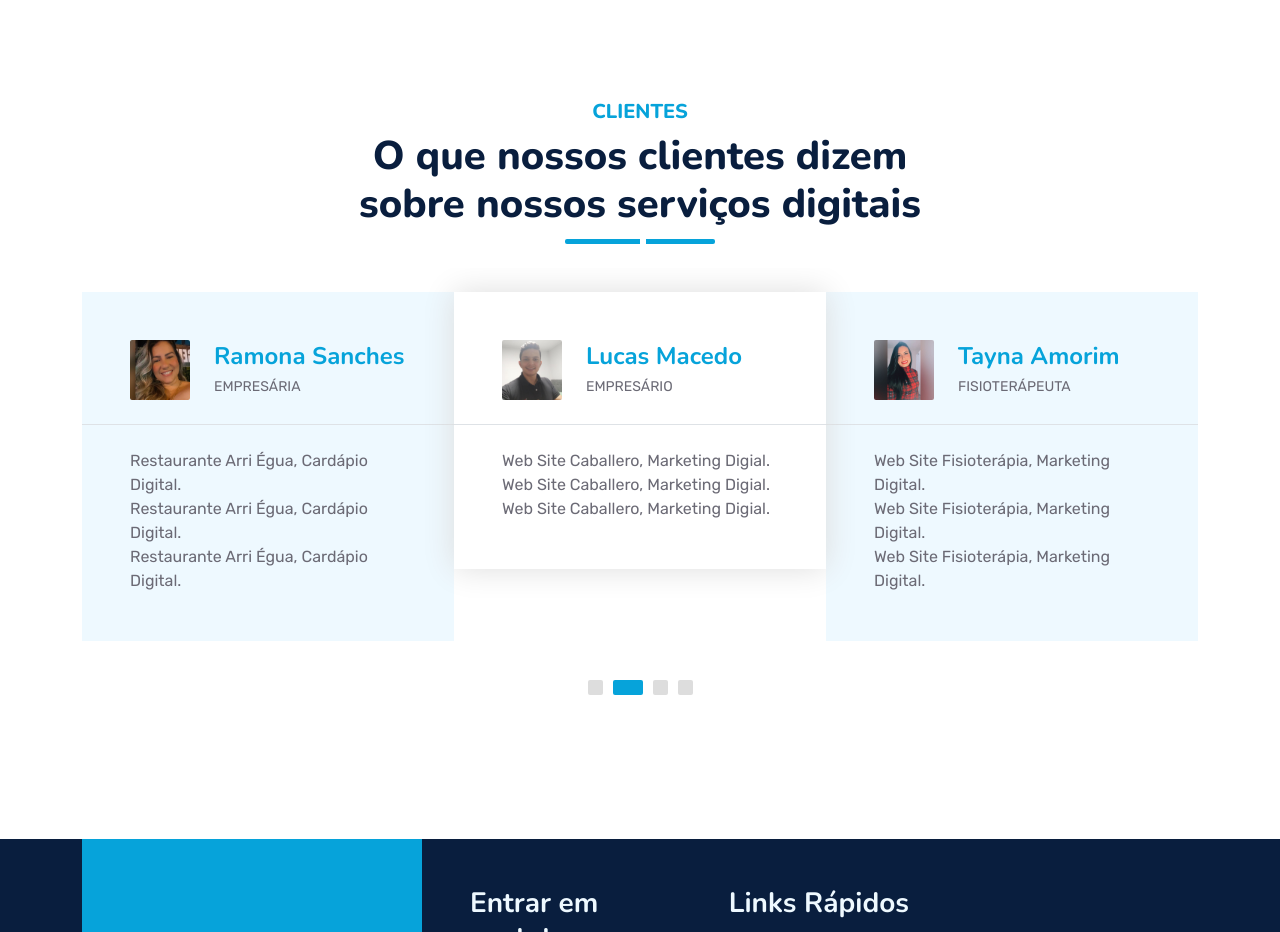
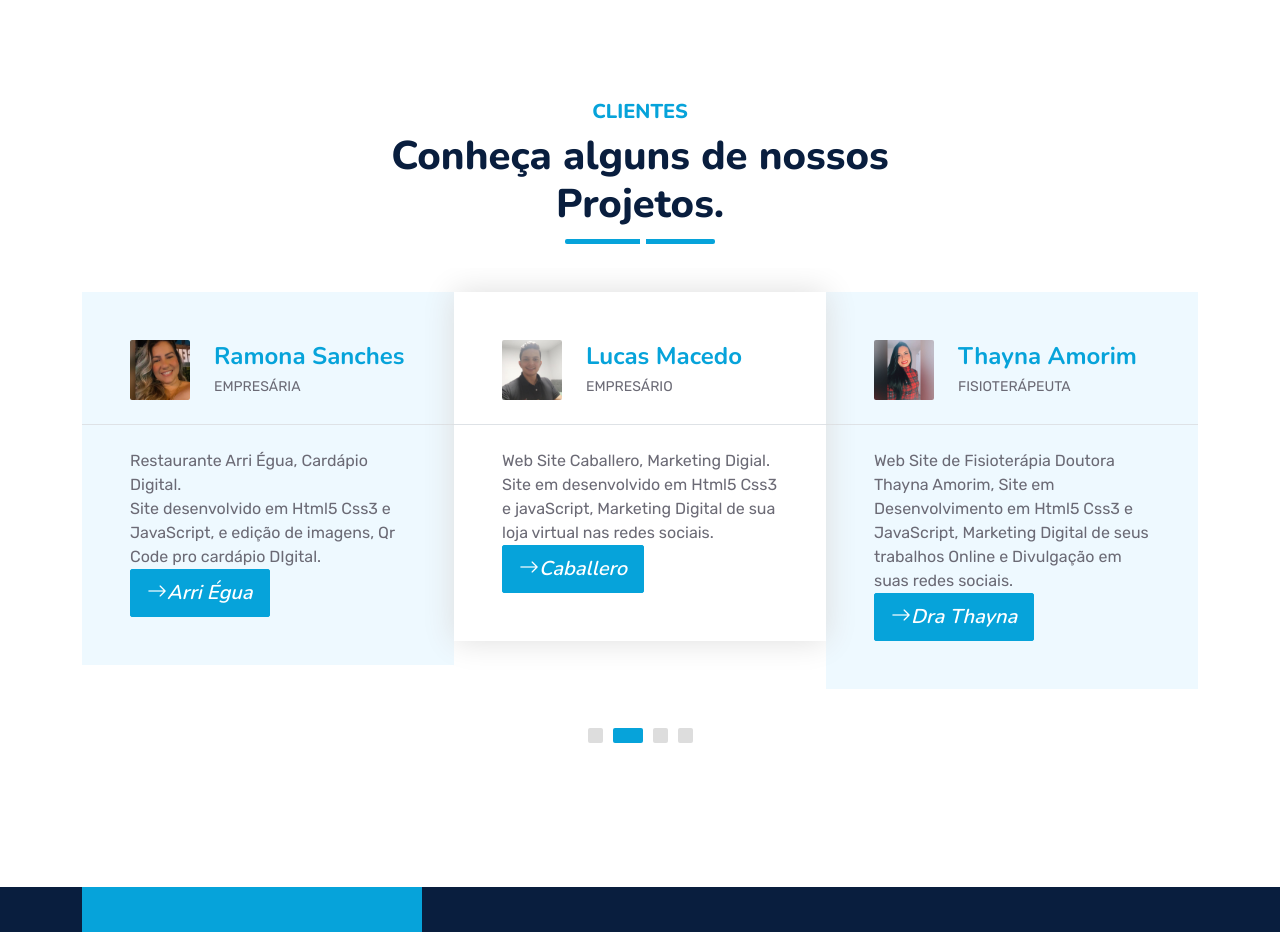
Before and after one commit to oldpage/oldpage, a plain HTML site: page index.html in a window 1280 px wide. Shown: the part 3540-4472 px from the top of the page. Drawn offline with nearby package versions, Linux system fonts and the light colour scheme.

Commit message:
OldPage
13/07/2022
20:18

```diff
--- a/index.html
+++ b/index.html
@@ -333,7 +333,7 @@
         <div class="container py-5">
             <div class="section-title text-center position-relative pb-3 mb-4 mx-auto" style="max-width: 600px;">
                 <h5 class="fw-bold text-primary text-uppercase">Clientes</h5>
-                <h1 class="mb-0">O que nossos clientes dizem sobre nossos serviços digitais</h1>
+                <h1 class="mb-0">Conheça alguns de nossos Projetos.</h1>
             </div>
             <div class="owl-carousel testimonial-carousel wow fadeInUp" data-wow-delay="0.6s">
                 <div class="testimonial-item bg-light my-4">
@@ -345,7 +345,9 @@
                         </div>
                     </div>
                     <div class="pt-4 pb-5 px-5">
-                        Restaurante Arri Égua, Cardápio Digital. <br> Restaurante Arri Égua, Cardápio Digital. <br>  Restaurante Arri Égua, Cardápio Digital.
+                        Restaurante Arri Égua, Cardápio Digital. <br> Site desenvolvido em Html5 Css3 e JavaScript, e edição de imagens, Qr Code pro cardápio DIgital. <br> <a class="btn btn-lg btn-primary rounded" href="https://oldpage.github.io/arriegua/">
+                            <i class="bi bi-arrow-right">Arri Égua</i>
+                        </a>
                     </div>
                 </div>
                 <div class="testimonial-item bg-light my-4">
@@ -358,22 +360,23 @@
                     </div>
                     <div class="pt-4 pb-5 px-5">
                        Web Site Caballero, Marketing Digial. <br>
-                       Web Site Caballero, Marketing Digial. <br>
-                       Web Site Caballero, Marketing Digial.
+                       Site em desenvolvido em Html5 Css3 e javaScript, Marketing Digital de sua loja virtual nas redes sociais. <br> <a class="btn btn-lg btn-primary rounded" href="https://jrjrjuquia.github.io/oCaballero/">
+                        <i class="bi bi-arrow-right">Caballero</i>
+                    </a>
                     </div>
                 </div>
                 <div class="testimonial-item bg-light my-4">
                     <div class="d-flex align-items-center border-bottom pt-5 pb-4 px-5">
                         <img class="img-fluid rounded" src="img/tayna.jpg" style="width: 60px; height: 60px;" >
                         <div class="ps-4">
-                            <h4 class="text-primary mb-1">Tayna Amorim</h4>
+                            <h4 class="text-primary mb-1">Thayna Amorim</h4>
                             <small class="text-uppercase">Fisioterápeuta</small>
                         </div>
                     </div>
                     <div class="pt-4 pb-5 px-5">
-                        Web Site Fisioterápia, Marketing Digital. <br>
-                        Web Site Fisioterápia, Marketing Digital. <br>
-                        Web Site Fisioterápia, Marketing Digital.
+                        Web Site de Fisioterápia Doutora Thayna Amorim, Site em Desenvolvimento em Html5 Css3 e JavaScript, Marketing Digital de seus trabalhos Online e Divulgação em suas redes sociais. <br> <a class="btn btn-lg btn-primary rounded" href="https://jrjrjuquia.github.io/oFisioterpia/">
+                            <i class="bi bi-arrow-right">Dra Thayna</i>
+                        </a>
                     </div>
                 </div>
                 <div class="testimonial-item bg-light my-4">
@@ -385,9 +388,10 @@
                         </div>
                     </div>
                     <div class="pt-4 pb-5 px-5">
-                        Web Site Agropecuaria. Marketing Digital. <br>
-                        Web Site Agropecuaria. Marketing Digital. <br>
-                        Web Site Agropecuaria. Marketing Digital.
+                        Web Site Agropecuaria e Marketing Digital. <br>
+                        Ste em desenvolvimento em HTML5 Css3 e JavaScript, Marketing Digital e Divulgação nas redes Sociais. <br> <a class="btn btn-lg btn-primary rounded" href="index.html">
+                            <i class="bi bi-arrow-right">Agropecuária</i>
+                        </a>
                     </div>
                 </div>
             </div>
```
Also changed, not shown: service.html (+16 -11 lines).
